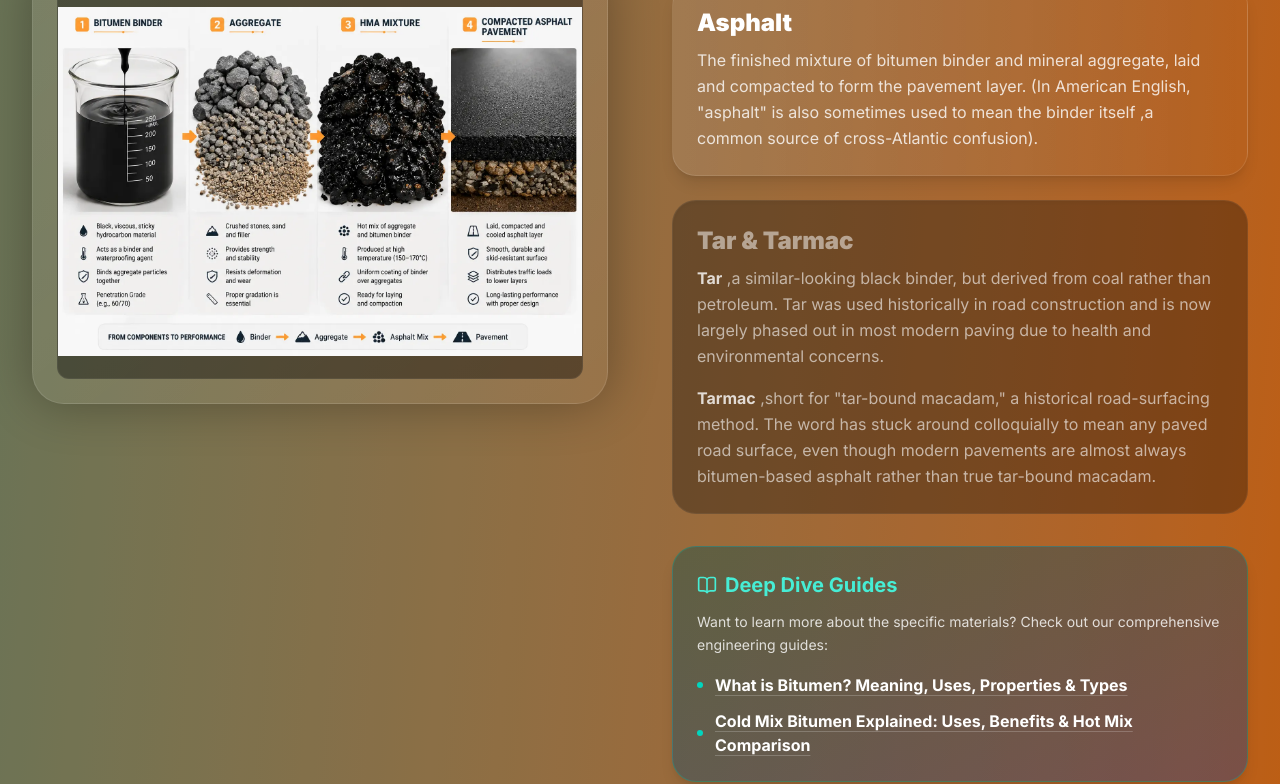
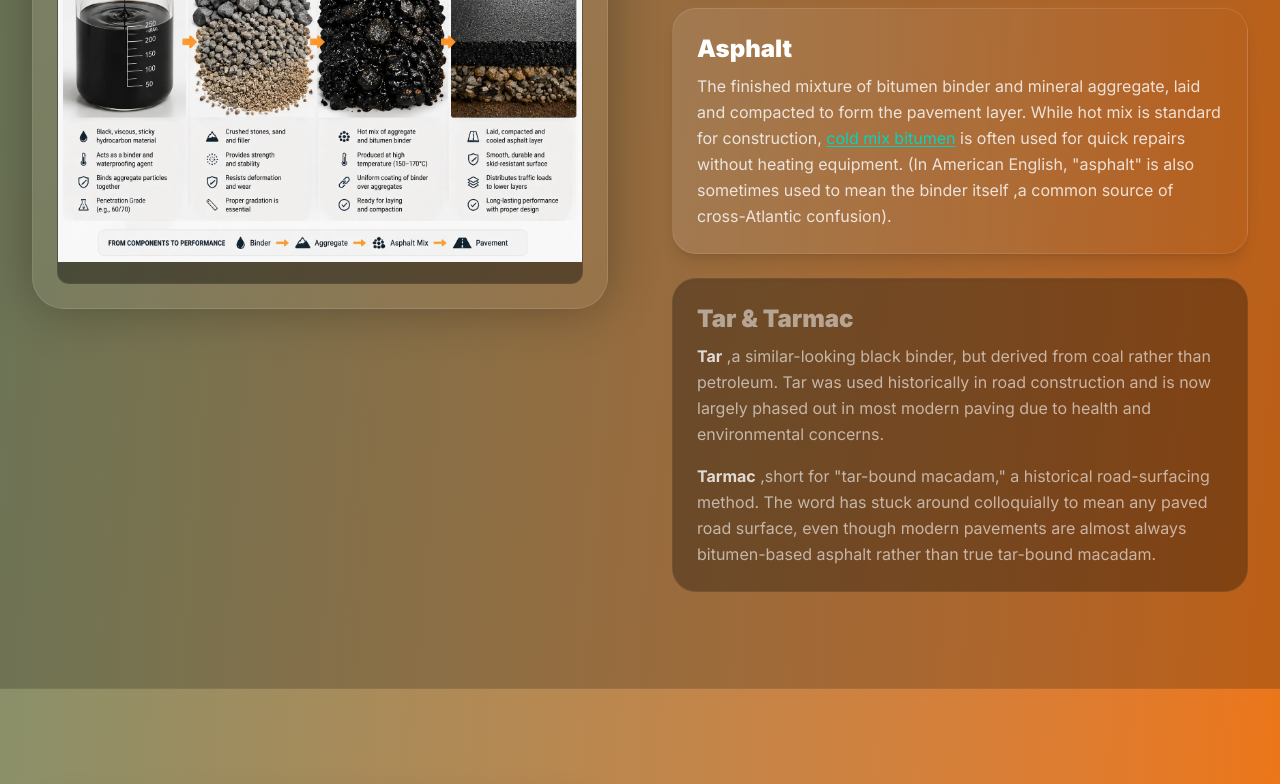
Before and after one commit to saadmalik298j-crypto/Bitumencalpro, a Next.js app: page / in a window 1280 px wide. Shown: the part 10640-11424 px from the top of the page. Built offline with nearby package versions, Linux system fonts and the light colour scheme.

Commit message:
Your commit

```diff
--- a/app/blog/cold-mix-bitumen/page.tsx
+++ b/app/blog/cold-mix-bitumen/page.tsx
@@ -19,8 +19,8 @@ import {
 } from "lucide-react";
 
 export const metadata: Metadata = {
-  title: "Cold Mix Bitumen Explained: Uses, Benefits, Limitations & Hot Mix Comparison",
-  description: "Everything about cold mix bitumen — what it is, how it is made, cold vs hot mix asphalt, pothole repair uses, storage, costs, and when to use each. Expert guide.",
+  title: "Cold Mix Bitumen: Uses, Benefits & Hot Mix Comparison",
+  description: "What is cold mix bitumen? Learn its uses, benefits, limitations, application steps, and how it compares to hot mix asphalt for repairs and roads.",
   keywords: ["cold mix bitumen","cold mix asphalt","cold patch asphalt","pothole repair material","cold mix vs hot mix asphalt","bitumen emulsion cold mix","cold in-place recycling","cold mix bitumen uses","cold mix asphalt benefits","road repair material"],
   alternates: { canonical: "https://bitumencalcpro.com/blog/cold-mix-bitumen" },
   openGraph: {
--- a/app/page.tsx
+++ b/app/page.tsx
@@ -911,33 +911,18 @@ Simply enter the pavement length, width, thickness, mix density, and bitumen con
  <div className="space-y-6">
  <div className="bg-gradient-to-r from-orange-500/10 to-transparent border border-orange-500/20 p-6 rounded-3xl shadow-lg hover:bg-orange-500/10 transition-colors">
  <h3 className="text-2xl font-black text-orange-400 mb-2">Bitumen</h3>
- <p className="text-white/80 text-base leading-relaxed">The black, sticky binder itself, derived from crude oil refining. It's an ingredient, not a finished road surface.</p>
+ <p className="text-white/80 text-base leading-relaxed">The black, sticky binder itself, derived from crude oil refining. It's an ingredient, not a finished road surface. Curious about properties and grades? Read our full <Link href="/blog/what-is-bitumen" className="text-orange-400 hover:text-orange-300 underline underline-offset-2">guide on what bitumen is</Link>.</p>
  </div>
 
  <div className="bg-gradient-to-r from-white/10 to-transparent border border-white/10 p-6 rounded-3xl shadow-lg hover:bg-white/10 transition-colors">
  <h3 className="text-2xl font-black text-white mb-2">Asphalt</h3>
- <p className="text-white/80 text-base leading-relaxed">The finished mixture of bitumen binder and mineral aggregate, laid and compacted to form the pavement layer. (In American English, "asphalt" is also sometimes used to mean the binder itself ,a common source of cross-Atlantic confusion).</p>
+ <p className="text-white/80 text-base leading-relaxed">The finished mixture of bitumen binder and mineral aggregate, laid and compacted to form the pavement layer. While hot mix is standard for construction, <Link href="/blog/cold-mix-bitumen" className="text-teal-400 hover:text-teal-300 underline underline-offset-2">cold mix bitumen</Link> is often used for quick repairs without heating equipment. (In American English, "asphalt" is also sometimes used to mean the binder itself ,a common source of cross-Atlantic confusion).</p>
  </div>
 
  <div className="bg-black/30 border border-white/5 p-6 rounded-3xl shadow-inner">
  <h3 className="text-2xl font-black text-white/50 mb-2">Tar & Tarmac</h3>
  <p className="text-white/60 text-base leading-relaxed mb-4"><strong className="text-white/80">Tar</strong> ,a similar-looking black binder, but derived from coal rather than petroleum. Tar was used historically in road construction and is now largely phased out in most modern paving due to health and environmental concerns.</p>
  <p className="text-white/60 text-base leading-relaxed"><strong className="text-white/80">Tarmac</strong> ,short for "tar-bound macadam," a historical road-surfacing method. The word has stuck around colloquially to mean any paved road surface, even though modern pavements are almost always bitumen-based asphalt rather than true tar-bound macadam.</p>
- </div>
-
- <div className="mt-8 bg-gradient-to-br from-teal-900/40 to-blue-900/40 border border-teal-500/30 p-6 rounded-3xl shadow-lg">
- <h3 className="text-xl font-bold text-teal-300 mb-3 flex items-center gap-2"><BookOpen size={20} /> Deep Dive Guides</h3>
- <p className="text-white/80 text-sm leading-relaxed mb-4">Want to learn more about the specific materials? Check out our comprehensive engineering guides:</p>
- <ul className="space-y-3">
- <li className="flex items-center gap-3">
- <div className="w-1.5 h-1.5 rounded-full bg-teal-400 shrink-0" />
- <Link href="/blog/what-is-bitumen" className="text-white font-bold hover:text-teal-400 transition-colors underline underline-offset-4 decoration-white/20 hover:decoration-teal-400/50">What is Bitumen? Meaning, Uses, Properties & Types</Link>
- </li>
- <li className="flex items-center gap-3">
- <div className="w-1.5 h-1.5 rounded-full bg-teal-400 shrink-0" />
- <Link href="/blog/cold-mix-bitumen" className="text-white font-bold hover:text-teal-400 transition-colors underline underline-offset-4 decoration-white/20 hover:decoration-teal-400/50">Cold Mix Bitumen Explained: Uses, Benefits & Hot Mix Comparison</Link>
- </li>
- </ul>
  </div>
  </div>
  </div>
```
